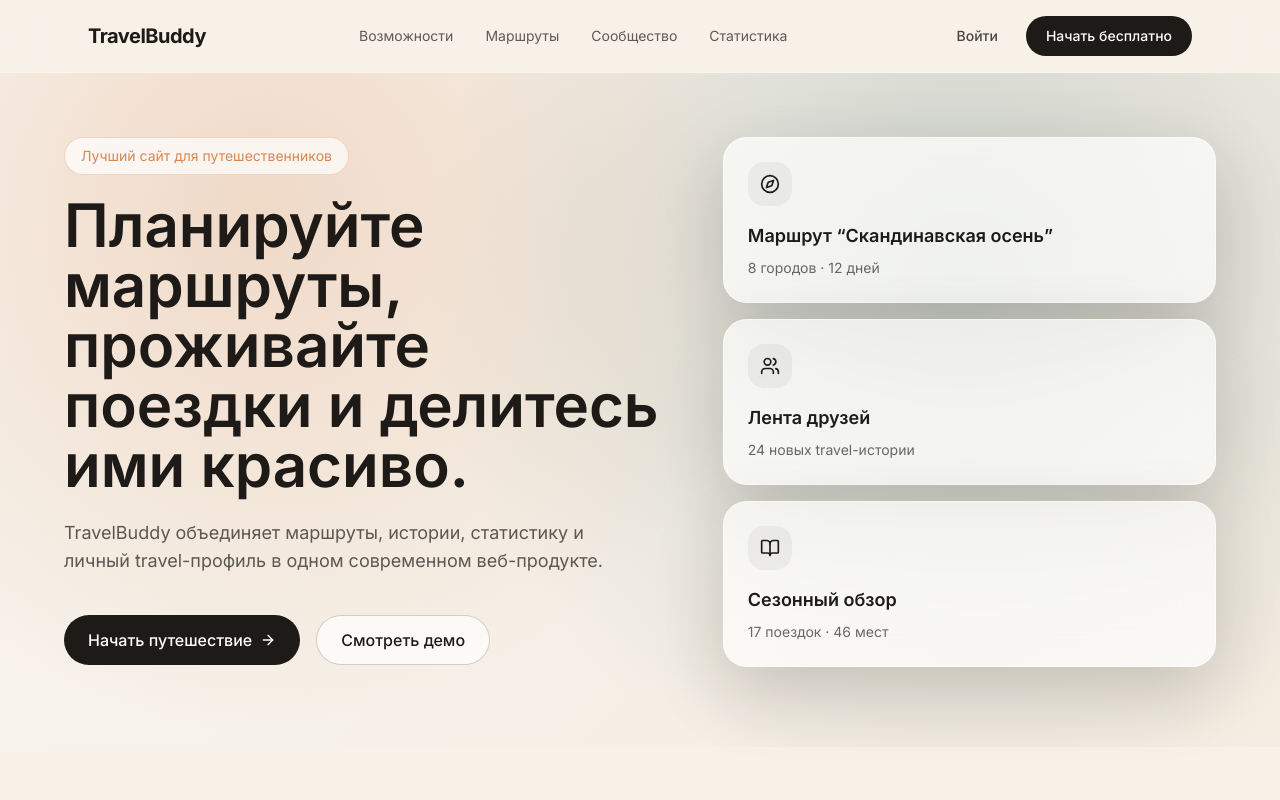
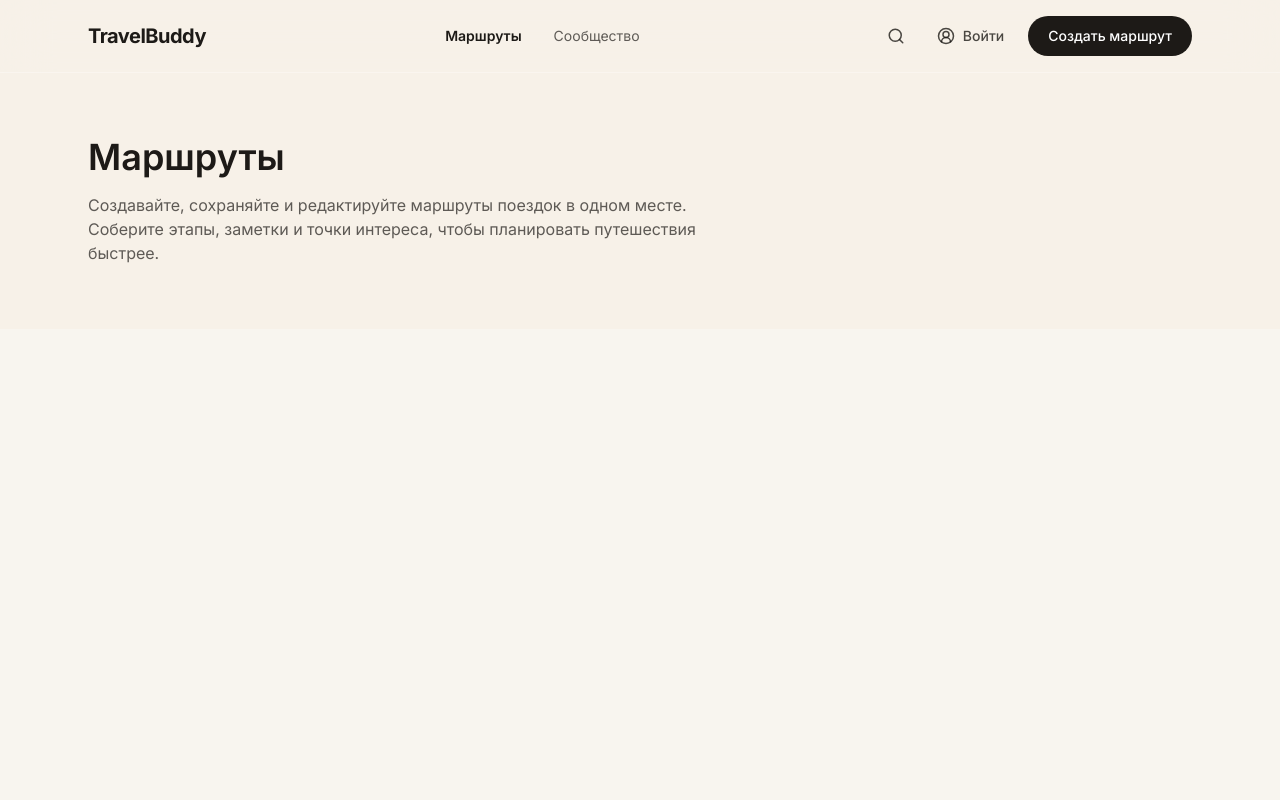
Before and after one commit to Denbay0/TravelBuddy, a React (Vite) app in the folder web/: page /routes in a window 1280 px wide. Shown: the top 800 px of the page. Built offline with nearby package versions, Linux system fonts and the light colour scheme.

Commit message:
Refactor header and add centralized page routing

```diff
--- a/web/package.json
+++ b/web/package.json
@@ -14,7 +14,8 @@
     "framer-motion": "^12.34.4",
     "lucide-react": "^0.576.0",
     "react": "^19.2.0",
-    "react-dom": "^19.2.0"
+    "react-dom": "^19.2.0",
+    "react-router-dom": "^7.13.1"
   },
   "devDependencies": {
     "@eslint/js": "^9.39.1",
--- a/web/src/App.tsx
+++ b/web/src/App.tsx
@@ -17,8 +17,8 @@ import {
   type LucideIcon,
 } from 'lucide-react'
 import { useRef, useState } from 'react'
+import AppHeader from './components/AppHeader'
 
-const navItems = ['Возможности', 'Маршруты', 'Сообщество', 'Статистика']
 
 const features = [
   ['Планирование маршрутов', 'Создавайте гибкие маршруты с этапами, заметками и совместным редактированием.', Route],
@@ -28,27 +28,6 @@ const features = [
   ['Избранные маршруты', 'Сохраняйте лучшие маршруты друзей и возвращайтесь к ним перед новой поездкой.', Heart],
   ['Отчеты и дайджесты', 'Генерируйте стильные итоги поездок в PDF и web-формате.', FileText],
 ] as const
-
-function Header() {
-  return (
-    <header className="sticky top-0 z-50 border-b border-white/30 bg-sand/70 backdrop-blur-xl">
-      <div className="mx-auto flex max-w-6xl items-center justify-between px-6 py-4">
-        <div className="text-xl font-bold tracking-tight">TravelBuddy</div>
-        <nav className="hidden gap-8 text-sm text-ink/70 md:flex">
-          {navItems.map((item) => (
-            <a key={item} href="#" className="transition hover:text-ink">
-              {item}
-            </a>
-          ))}
-        </nav>
-        <div className="flex items-center gap-3 text-sm">
-          <button className="rounded-full px-4 py-2 font-medium text-ink/80 hover:text-ink">Войти</button>
-          <button className="rounded-full bg-ink px-5 py-2.5 font-medium text-white transition hover:bg-ink/90">Начать бесплатно</button>
-        </div>
-      </div>
-    </header>
-  )
-}
 
 const heroCards: Array<{ title: string; subtitle: string; icon: LucideIcon }> = [
   { title: 'Маршрут “Скандинавская осень”', subtitle: '8 городов · 12 дней', icon: Compass },
@@ -254,7 +233,7 @@ function StickyShowcase() {
 export default function App() {
   return (
     <div>
-      <Header />
+      <AppHeader />
       <main>
         <Hero />
         <StickyShowcase />
--- /dev/null
+++ b/web/src/components/AppHeader.tsx
@@ -0,0 +1,46 @@
+import { Search, UserCircle2 } from 'lucide-react'
+import { Link, NavLink } from 'react-router-dom'
+
+const navLinks = [
+  { to: '/routes', label: 'Маршруты' },
+  { to: '/community', label: 'Сообщество' },
+] as const
+
+export default function AppHeader() {
+  return (
+    <header className="sticky top-0 z-50 border-b border-white/30 bg-sand/70 backdrop-blur-xl">
+      <div className="mx-auto flex max-w-6xl items-center justify-between px-6 py-4">
+        <Link to="/" className="text-xl font-bold tracking-tight">
+          TravelBuddy
+        </Link>
+
+        <nav className="hidden gap-8 text-sm text-ink/70 md:flex">
+          {navLinks.map(({ to, label }) => (
+            <NavLink
+              key={to}
+              to={to}
+              className={({ isActive }) =>
+                `transition hover:text-ink ${isActive ? 'font-semibold text-ink' : ''}`
+              }
+            >
+              {label}
+            </NavLink>
+          ))}
+        </nav>
+
+        <div className="flex items-center gap-3 text-sm">
+          <button aria-label="Поиск" className="rounded-full p-2 text-ink/80 transition hover:bg-white/70 hover:text-ink">
+            <Search size={18} />
+          </button>
+          <button className="inline-flex items-center gap-2 rounded-full px-3 py-2 font-medium text-ink/80 transition hover:bg-white/70 hover:text-ink">
+            <UserCircle2 size={18} />
+            Войти
+          </button>
+          <button className="rounded-full bg-ink px-5 py-2.5 font-medium text-white transition hover:bg-ink/90">
+            Создать маршрут
+          </button>
+        </div>
+      </div>
+    </header>
+  )
+}
--- a/web/src/main.tsx
+++ b/web/src/main.tsx
@@ -1,29 +1,26 @@
 import { StrictMode } from 'react'
 import { createRoot } from 'react-dom/client'
+import { BrowserRouter, Navigate, Route, Routes } from 'react-router-dom'
 import './index.css'
 import App from './App.tsx'
 import LoginPage from './pages/LoginPage.tsx'
 import RegisterPage from './pages/RegisterPage.tsx'
 import ProfilePage from './pages/ProfilePage.tsx'
-
-function resolvePage() {
-  if (window.location.pathname === '/login') {
-    return <LoginPage />
-  }
-
-  if (window.location.pathname === '/register') {
-    return <RegisterPage />
-  }
-
-  if (window.location.pathname === '/profile') {
-    return <ProfilePage />
-  }
-
-  return <App />
-}
+import RoutesPage from './pages/RoutesPage.tsx'
+import CommunityPage from './pages/CommunityPage.tsx'
 
 createRoot(document.getElementById('root')!).render(
   <StrictMode>
-    {resolvePage()}
+    <BrowserRouter>
+      <Routes>
+        <Route path="/" element={<App />} />
+        <Route path="/routes" element={<RoutesPage />} />
+        <Route path="/community" element={<CommunityPage />} />
+        <Route path="/login" element={<LoginPage />} />
+        <Route path="/register" element={<RegisterPage />} />
+        <Route path="/profile" element={<ProfilePage />} />
+        <Route path="*" element={<Navigate to="/" replace />} />
+      </Routes>
+    </BrowserRouter>
   </StrictMode>,
 )
--- /dev/null
+++ b/web/src/pages/CommunityPage.tsx
@@ -0,0 +1,16 @@
+import AppHeader from '../components/AppHeader'
+
+export default function CommunityPage() {
+  return (
+    <div>
+      <AppHeader />
+      <main className="mx-auto max-w-6xl px-6 py-16">
+        <h1 className="text-4xl font-semibold">Сообщество</h1>
+        <p className="mt-4 max-w-2xl text-ink/70">
+          Делитесь впечатлениями о поездках, находите полезные идеи от других путешественников и
+          сохраняйте лучшие публикации в свои коллекции.
+        </p>
+      </main>
+    </div>
+  )
+}
--- /dev/null
+++ b/web/src/pages/RoutesPage.tsx
@@ -0,0 +1,16 @@
+import AppHeader from '../components/AppHeader'
+
+export default function RoutesPage() {
+  return (
+    <div>
+      <AppHeader />
+      <main className="mx-auto max-w-6xl px-6 py-16">
+        <h1 className="text-4xl font-semibold">Маршруты</h1>
+        <p className="mt-4 max-w-2xl text-ink/70">
+          Создавайте, сохраняйте и редактируйте маршруты поездок в одном месте. Соберите этапы,
+          заметки и точки интереса, чтобы планировать путешествия быстрее.
+        </p>
+      </main>
+    </div>
+  )
+}
```
Also changed, not shown: 1 other file (tests, documents, lock files or other folders).
